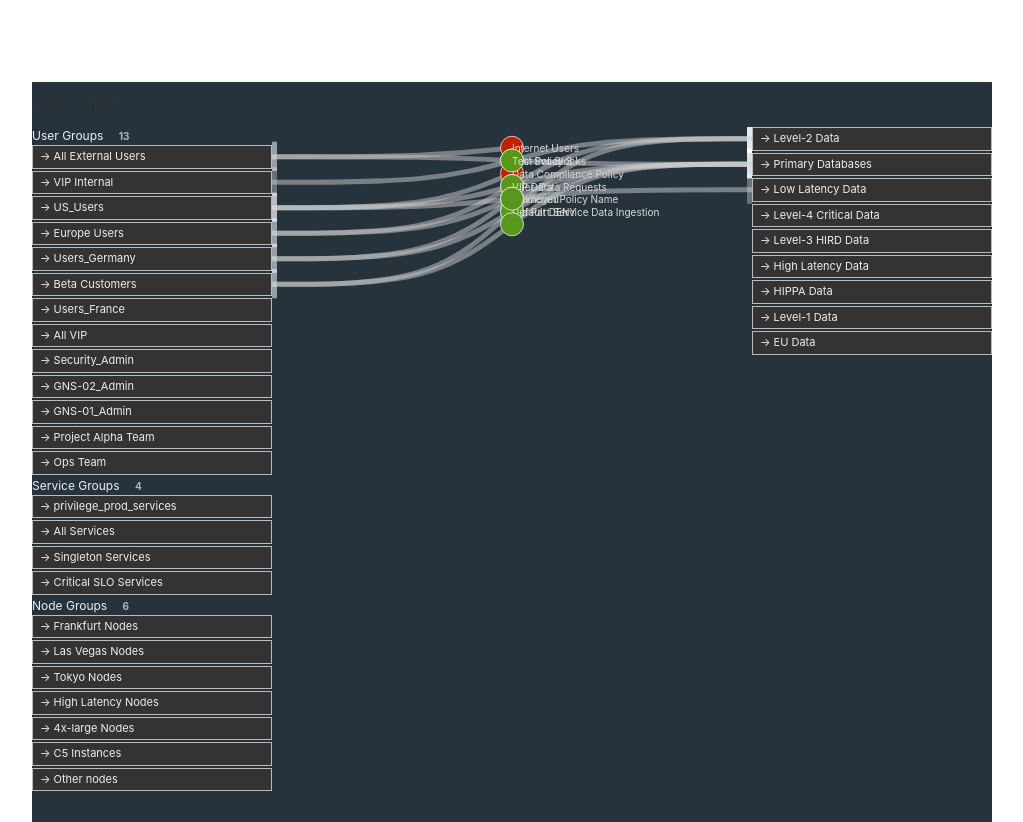
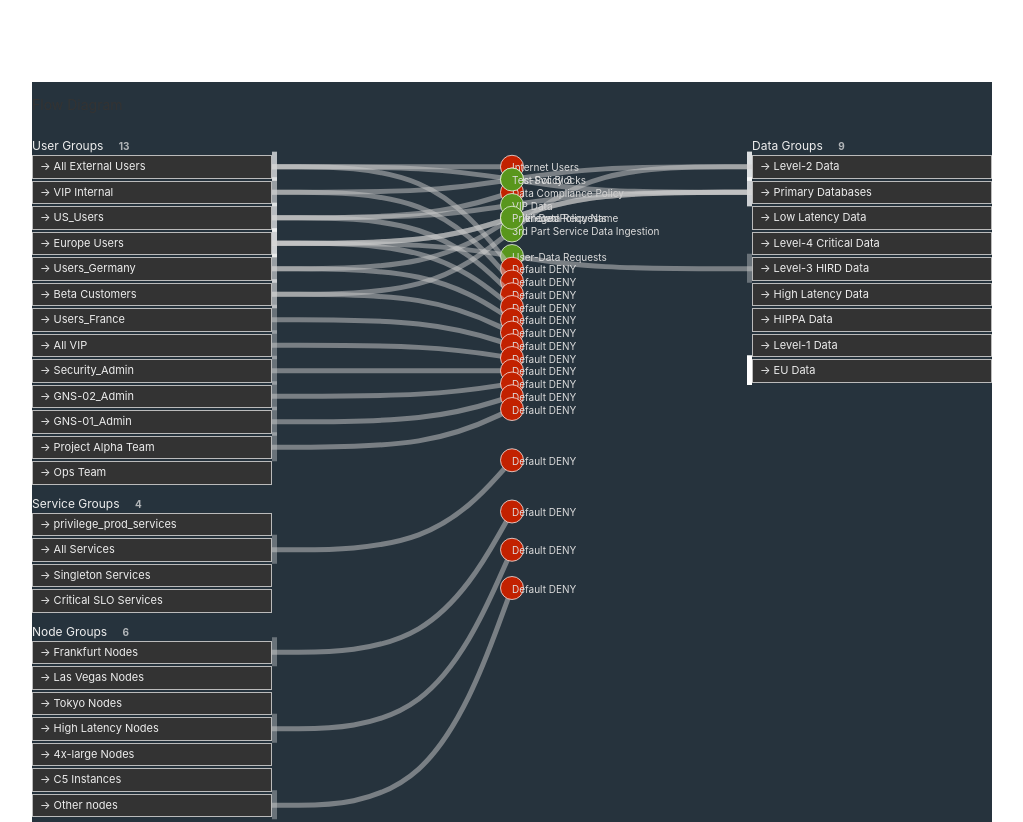
Before and after one commit to rostag/exp, an Angular app: page / in a window 1280 px wide. Shown: the top 822 px of the page, without its empty margins (128-1151 px from the left). Built offline with nearby package versions, Linux system fonts and the light colour scheme.

Commit message:
Denial Rendering

```diff
--- a/src/app/diagram/data-mocks.ts
+++ b/src/app/diagram/data-mocks.ts
@@ -1,4 +1,4 @@
-import { ResourceGroup } from './diagram.component';
+import { ResourceGroup, FlowEntry } from './diagram.component';
 
 export const sources: ResourceGroup[] = [
     {
@@ -33,92 +33,92 @@ export const sources: ResourceGroup[] = [
     },
     {
         label: 'Users_France',
-        id: 'source-6',
+        id: 'source-7',
         type: 'user'
     },
     {
         label: 'All VIP',
-        id: 'source-6',
+        id: 'source-8',
         type: 'user'
     },
     {
         label: 'Security_Admin',
-        id: 'source-6',
+        id: 'source-9',
         type: 'user'
     },
     {
         label: 'GNS-02_Admin',
-        id: 'source-6',
+        id: 'source-10',
         type: 'user'
     },
     {
         label: 'GNS-01_Admin',
-        id: 'source-6',
+        id: 'source-11',
         type: 'user'
     },
     {
         label: 'Project Alpha Team',
-        id: 'source-6',
+        id: 'source-12',
         type: 'user'
     },
     {
         label: 'Ops Team',
-        id: 'source-6',
+        id: 'source-13',
         type: 'user'
     },
     {
         label: 'privilege_prod_services',
-        id: 'source-6',
+        id: 'source-14',
         type: 'service'
     },
     {
         label: 'All Services',
-        id: 'source-6',
+        id: 'source-15',
         type: 'service'
     },
     {
         label: 'Singleton Services',
-        id: 'source-6',
+        id: 'source-16',
         type: 'service'
     },
     {
         label: 'Critical SLO Services',
-        id: 'source-6',
+        id: 'source-17',
         type: 'service'
     },
     {
         label: 'Frankfurt Nodes',
-        id: 'source-6',
+        id: 'source-18',
         type: 'node'
     },
     {
         label: 'Las Vegas Nodes',
-        id: 'source-6',
+        id: 'source-19',
         type: 'node'
     },
     {
         label: 'Tokyo Nodes',
-        id: 'source-6',
+        id: 'source-20',
         type: 'node'
     },
     {
         label: 'High Latency Nodes',
-        id: 'source-6',
+        id: 'source-21',
         type: 'node'
     },
     {
         label: '4x-large Nodes',
-        id: 'source-6',
+        id: 'source-22',
         type: 'node'
     },
     {
         label: 'C5 Instances',
-        id: 'source-6',
+        id: 'source-23',
         type: 'node'
     },
     {
         label: 'Other nodes',
-        id: 'source-6',
+        id: 'source-24',
         type: 'node'
     },
 ]
@@ -170,3 +170,162 @@ export const destinations: ResourceGroup[] = [
         type: 'data'
     }
 ];
+
+export const flowEntries: FlowEntry[] = [
+    {
+        source: 'source-1',
+        destination: 'destination-1',
+        intent: 'DENY',
+        label: 'Internet Users'
+    },
+    {
+        source: 'source-2',
+        destination: 'destination-1',
+        intent: 'ALLOW',
+        label: 'Svc-Svc Blocks'
+    },
+    {
+        source: 'source-3',
+        destination: 'destination-1',
+        intent: 'DENY',
+        label: 'Data Compliance Policy'
+    },
+    {
+        source: 'source-4',
+        destination: 'destination-2',
+        intent: 'ALLOW',
+        label: 'User-Data Requests'
+    },
+    {
+        source: 'source-4',
+        destination: 'destination-5',
+        intent: 'ALLOW',
+        label: 'User-Data Requests'
+    },
+    {
+        source: 'source-5',
+        destination: 'destination-1',
+        intent: 'DENY',
+        label: 'Unknown Policy Name'
+    },
+    {
+        source: 'source-6',
+        destination: 'destination-1',
+        intent: 'ALLOW',
+        label: '3rd Part Service Data Ingestion'
+    },
+    {
+        source: 'source-1',
+        destination: 'destination-2',
+        intent: 'ALLOW',
+        label: 'Test Policy 3'
+    },
+    {
+        source: 'source-3',
+        destination: 'destination-2',
+        intent: 'ALLOW',
+        label: 'VIP Data'
+    },
+    {
+        source: 'source-4',
+        destination: 'destination-2',
+        intent: 'ALLOW',
+        label: 'Privileged'
+    },
+    {
+        source: 'source-1',
+        destination: 'destination-9',
+        intent: 'DENY',
+        label: 'Default DENY'
+    },
+    {
+        source: 'source-2',
+        destination: 'destination-9',
+        intent: 'DENY',
+        label: 'Default DENY'
+    },
+    {
+        source: 'source-3',
+        destination: 'destination-9',
+        intent: 'DENY',
+        label: 'Default DENY'
+    },
+    {
+        source: 'source-4',
+        destination: 'destination-9',
+        intent: 'DENY',
+        label: 'Default DENY'
+    },
+    {
+        source: 'source-5',
+        destination: 'destination-9',
+        intent: 'DENY',
+        label: 'Default DENY'
+    },
+    {
+        source: 'source-6',
+        destination: 'destination-9',
+        intent: 'DENY',
+        label: 'Default DENY'
+    },
+    {
+        source: 'source-7',
+        destination: 'destination-9',
+        intent: 'DENY',
+        label: 'Default DENY'
+    },
+    {
+        source: 'source-8',
+        destination: 'destination-9',
+        intent: 'DENY',
+        label: 'Default DENY'
+    },
+    {
+        source: 'source-9',
+        destination: 'destination-9',
+        intent: 'DENY',
+        label: 'Default DENY'
+    },
+    {
+        source: 'source-10',
+        destination: 'destination-9',
+        intent: 'DENY',
+        label: 'Default DENY'
+    },
+    {
+        source: 'source-11',
+        destination: 'destination-9',
+        intent: 'DENY',
+        label: 'Default DENY'
+    },
+    {
+        source: 'source-12',
+        destination: 'destination-9',
+        intent: 'DENY',
+        label: 'Default DENY'
+    },
+    {
+        source: 'source-15',
+        destination: 'destination-9',
+        intent: 'DENY',
+        label: 'Default DENY'
+    },
+    {
+        source: 'source-18',
+        destination: 'destination-9',
+        intent: 'DENY',
+        label: 'Default DENY'
+    },
+    {
+        source: 'source-21',
+        destination: 'destination-9',
+        intent: 'DENY',
+        label: 'Default DENY'
+    },
+    {
+        source: 'source-24',
+        destination: 'destination-9',
+        intent: 'DENY',
+        label: 'Default DENY'
+    }
+];
--- a/src/app/diagram/diagram.component.html
+++ b/src/app/diagram/diagram.component.html
@@ -8,9 +8,9 @@
             <div class="section-title">User Groups <span>13</span></div>
             <div *ngFor="let src of byType(sources, 'user')" [id]="src.id" class="list-item">{{src.label}}</div>
             <div class="section-title">Service Groups <span>4</span></div>
-            <div *ngFor="let src of  byType(sources, 'service')" [id]="src.id" class="list-item">{{src.label}}</div>
+            <div *ngFor="let src of byType(sources, 'service')" [id]="src.id" class="list-item">{{src.label}}</div>
             <div class="section-title">Node Groups <span>6</span></div>
-            <div *ngFor="let src of  byType(sources, 'node')" [id]="src.id" class="list-item">{{src.label}}</div>
+            <div *ngFor="let src of byType(sources, 'node')" [id]="src.id" class="list-item">{{src.label}}</div>
         </div>
 
         <div class="chart-container">
@@ -18,7 +18,8 @@
         </div>
 
         <div class="destinations">
-            <div *ngFor="let destination of destinations" [id]="destination.id" class="list-item">{{destination.label}}</div>
+            <div class="section-title">Data Groups <span>9</span></div>
+            <div *ngFor="let destination of byType(destinations, 'data')" [id]="destination.id" class="list-item">{{destination.label}}</div>
         </div>
     </div>
 </div>
--- a/src/app/diagram/diagram.component.scss
+++ b/src/app/diagram/diagram.component.scss
@@ -10,6 +10,7 @@
             display: flex;
 
             .section-title {
+                margin-top: 10px;
                 font-size: 12px;
                 line-height: 18px;
                 color: #FFFFFF;
--- a/src/app/diagram/diagram.component.ts
+++ b/src/app/diagram/diagram.component.ts
@@ -1,12 +1,13 @@
 import { Component, OnInit, HostListener } from '@angular/core';
 import * as d3 from 'd3';
-import { sources, destinations } from './data-mocks';
+import { sources, destinations, flowEntries } from './data-mocks';
 
 export interface FlowEntry {
     source: string,
     destination: string,
     intent: string,
-    label: string
+    label: string,
+    selected?: boolean,
 }
 
 export interface ResourceGroup {
@@ -14,81 +15,6 @@ export interface ResourceGroup {
     label: string,
     type: string
 }
-
-export const flowEntries: FlowEntry[] = [
-    {
-        source: 'source-1',
-        destination: 'destination-1',
-        intent: 'DENY',
-        label: 'Internet Users'
-    },
-    {
-        source: 'source-2',
-        destination: 'destination-1',
-        intent: 'ALLOW',
-        label: 'Svc-Svc Blocks'
-    },
-    {
-        source: 'source-3',
-        destination: 'destination-1',
-        intent: 'DENY',
-        label: 'Data Compliance Policy'
-    },
-    {
-        source: 'source-4',
-        destination: 'destination-1',
-        intent: 'ALLOW',
-        label: 'User-Data Requests'
-    },
-    {
-        source: 'source-5',
-        destination: 'destination-1',
-        intent: 'DENY',
-        label: 'Unknown Policy Name'
-    },
-    {
-        source: 'source-6',
-        destination: 'destination-1',
-        intent: 'ALLOW',
-        label: '3rd Part Service Data Ingestion'
-    },
-    {
-        source: 'source-1',
-        destination: 'destination-2',
-        intent: 'ALLOW',
-        label: 'Test Policy 3'
-    },
-    {
-        source: 'source-3',
-        destination: 'destination-2',
-        intent: 'ALLOW',
-        label: 'VIP Data'
-    },
-    {
-        source: 'source-4',
-        destination: 'destination-2',
-        intent: 'ALLOW',
-        label: 'Privileged'
-    },
-    {
-        source: 'source-5',
-        destination: 'destination-2',
-        intent: 'ALLOW',
-        label: 'Default DENY'
-    },
-    {
-        source: 'source-6',
-        destination: 'destination-2',
-        intent: 'ALLOW',
-        label: ''
-    },
-    {
-        source: 'source-3',
-        destination: 'destination-3',
-        intent: 'ALLOW',
-        label: ''
-    }
-];
 
 @Component({
     selector: 'app-diagram',
@@ -99,6 +25,7 @@ export class DiagramComponent implements OnInit {
 
     public sources = sources;
     public destinations = destinations;
+    public flowEntries = flowEntries;
 
     barHeight = 30;
 
@@ -153,9 +80,9 @@ export class DiagramComponent implements OnInit {
 
         chart
             .attr('width', chartWidth)
-            .attr('height', this.barHeight * flowEntries.length + 200);
+            .attr('height', this.barHeight * this.flowEntries.length + 200);
 
-        flowEntries.forEach((gate: FlowEntry) => {
+        this.flowEntries.forEach((gate: FlowEntry) => {
             const controlRatio = 3;
             const coords = [];
             const srcEl = (d3.select(`#${gate.source}`).node() as HTMLElement);
```
